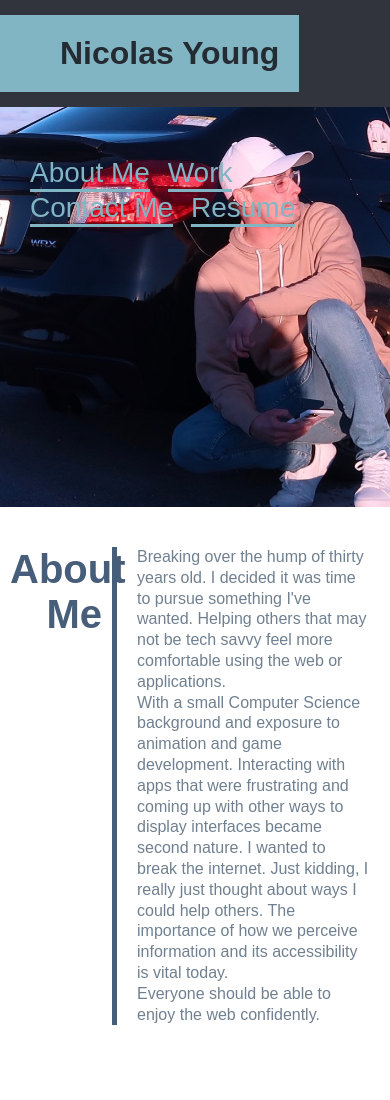
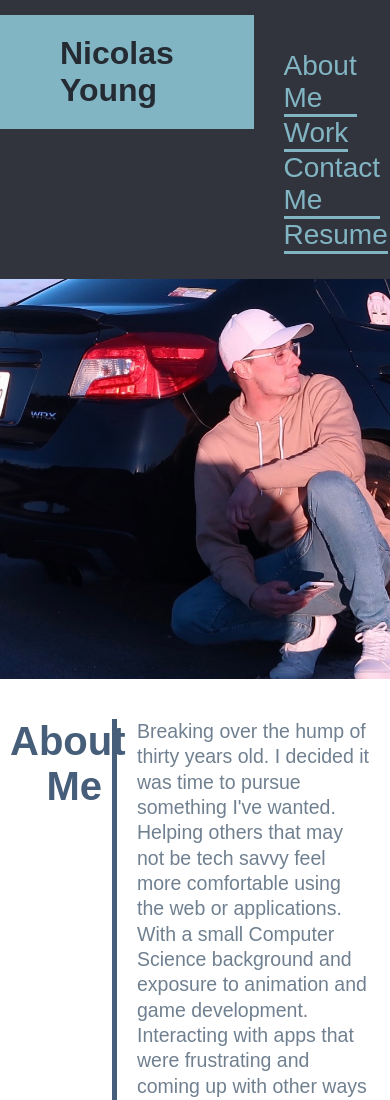
Before and after one commit to bodashii/aboutMeNY, a plain HTML site: page index.html in a window 390 px wide. Shown: the top 1100 px of the page. Drawn offline with Linux system fonts and the light colour scheme.

Commit message:
began adding media queries for responsiveness

```diff
--- a/assets/style.css
+++ b/assets/style.css
@@ -113,13 +113,23 @@ section {
 .runBuddy{
     background-image: url("/assets/images/runBuddy.jpg");
     border: 5px solid var(--primary-color);
+    opacity: 0.8;
+}
+
+.runBuddy:hover {
+    opacity: 1;
 }
 
 .item {
     width: 350px;
     height: 250px;
+    opacity: 0.8;
+}
 
+.item:hover {
+    opacity: 1;
 }
+
 
 .item img {
     border: 5px solid var(--primary-color);
@@ -136,41 +146,43 @@ section {
     width: 12em;
 }
 
-/* .projects {
-    padding-left: 20px;
-    width: 70%;
-    flex-wrap: wrap;
-    margin: auto 20px;
-}
-.content a div {
-    border: 5px solid var(--primary-color);
-    flex-grow: 1;
-}
-.projects a img {
-    border: 5px solid var(--primary-color);
-}
+@media screen and (max-width: 768px) {
+    body {
+        width: 100%;
+    }
 
-.projects h3 {
-    font-size: 22px;
-    font-weight: bold;
-}
+    header {
+        width: 100%;
+        display: flex;
+    }
 
-.projects p {
-    font-size: 14px;
-    font-weight: lighter;
-}
+    h1 {
+        width: 65%;
+        height: 65%;
+    }
 
-.runBuddy {
-    height: 450px;
-}
+    nav {
+        width: 35%;
+        display: inline-block;
+    }
 
-.proj-title {
-    background-color: var(--primary-color);
-    padding: 10px 10px 10px 40px;
-    margin: 10px 0;
-    z-index: 9999;
-    display: inline-block;
-    color: black;
-    position: relative;
-    bottom: 125px;
-} */
+    section {
+        width: 100%;
+    }
+
+    main {
+        width: 100%;
+    }
+
+    .container {
+        width: 100%;
+        border-right: 14em;
+    }
+
+    .content {
+        font-size: 5vw;
+    }
+
+    .title {
+        font-size: 18vw;
+    }
```
Also changed, not shown: underConstruction.html (+14 -0 lines).
